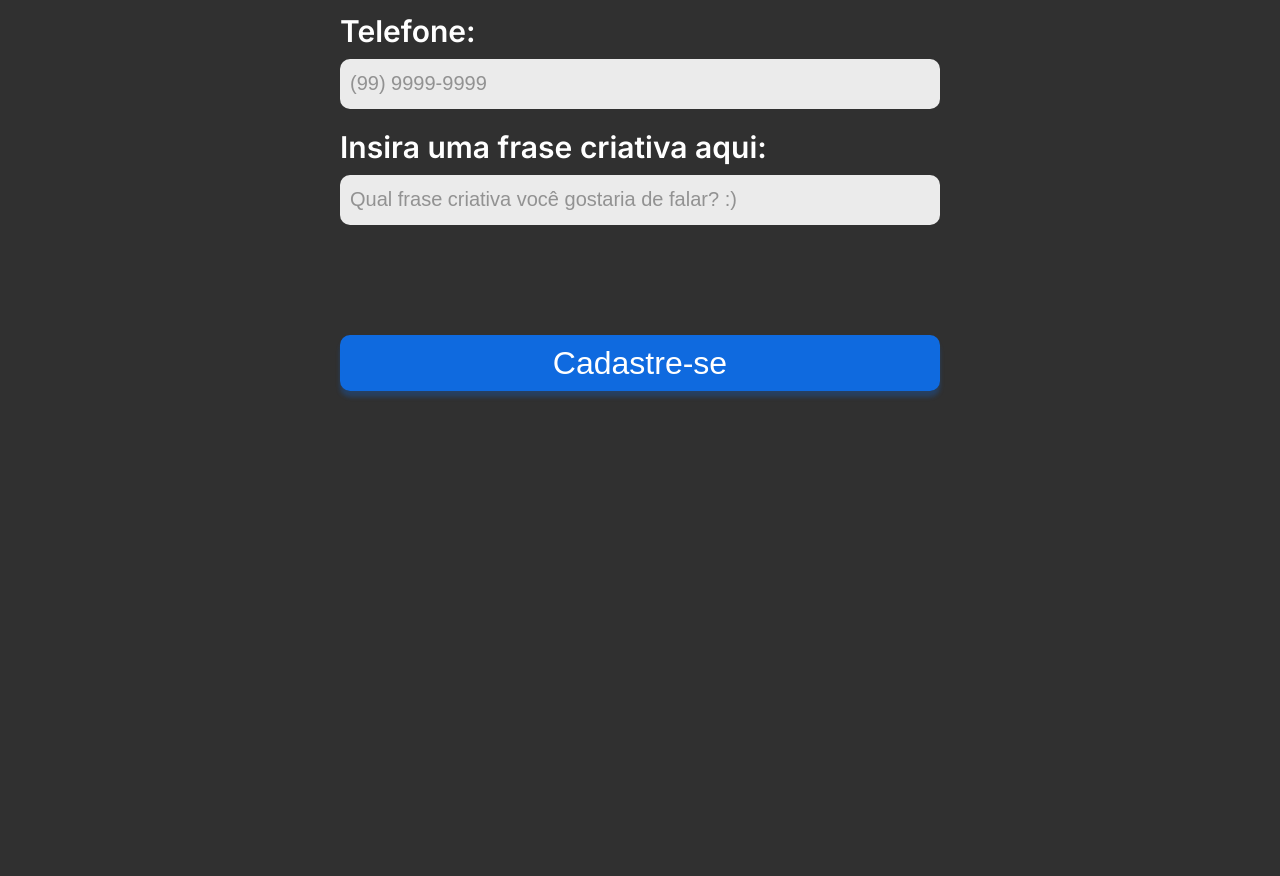
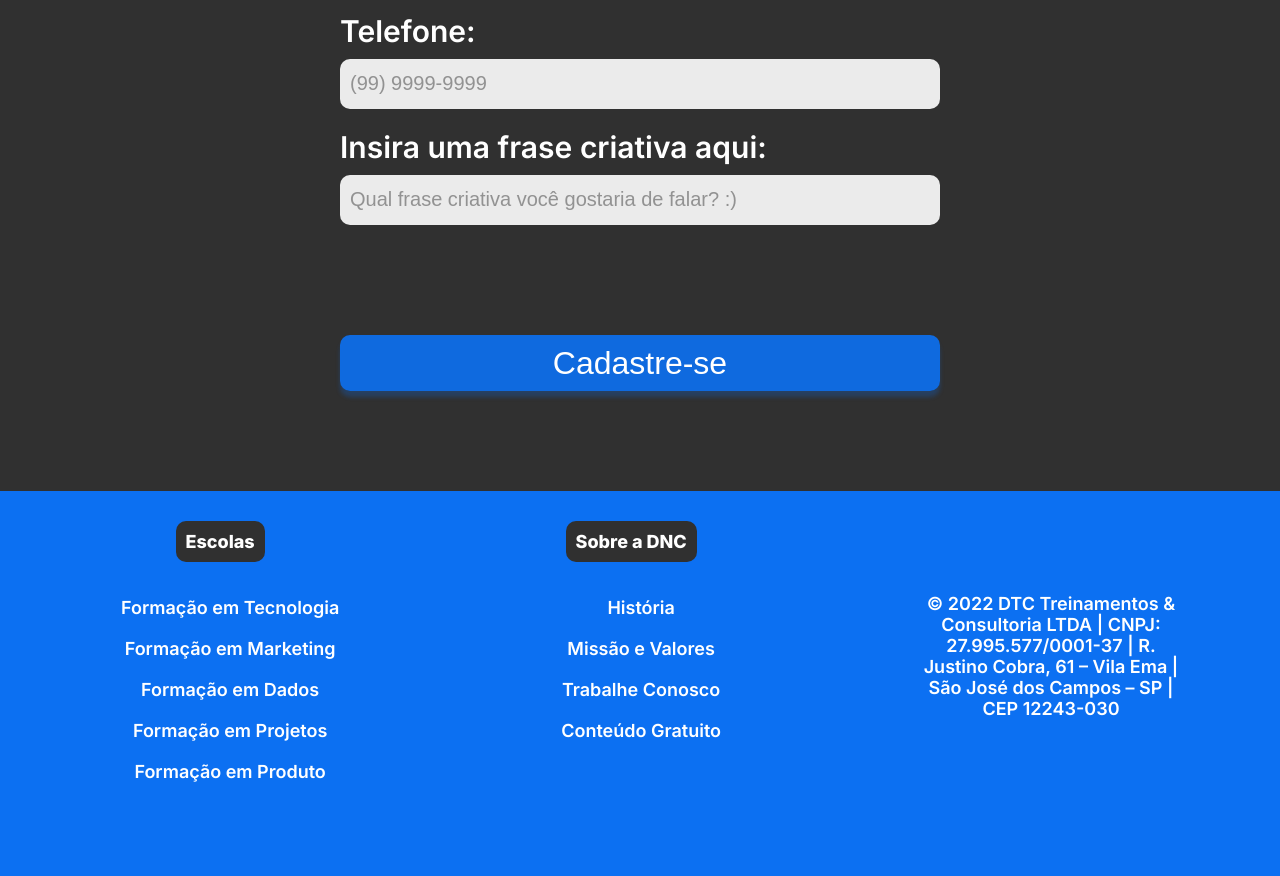
Before and after one commit to mariellima/bootcamp-dnc, a plain HTML site: page index.html in a window 1280 px wide. Shown: the part 1166-2042 px from the top of the page. Before the commit the page ends 1657 px from the top, so only its background shows below. Drawn offline with Linux system fonts and the light colour scheme.

```diff
--- a/estilo.css
+++ b/estilo.css
@@ -15,7 +15,7 @@
             background: linear-gradient(180deg, rgba(12, 112, 242, 0.5) 19.91%, rgba(12, 112, 242, 0) 24.84%), #303030;
             background-repeat: no-repeat;
         }
-
+        /* Menu de Navegação Principal */
         #principal{
             width: 100%;
             height: 100px;
@@ -63,8 +63,8 @@
             box-shadow: 3px 2px 4px 0px #0C70F240;
             cursor: pointer;
         }
+
         /* Secão Principal do site */
-
         section{
             display: flex;
             flex-direction: column;
@@ -100,7 +100,6 @@
             }
 
             /*Formulario */
-
             form{
                 color: white;
                 font-family: var(--fonte-padrao);
@@ -157,3 +156,145 @@
                 box-shadow: 0px 6px 4px 0px rgba(12, 112, 242, 0.25);
                 cursor: pointer;
             }
+
+            /* Footer */
+            footer{
+                width: 100%;
+                background-color: var(--azul-dnc);
+            }
+
+            footer .linha1{
+                display: flex;
+                justify-content: space-around;
+                align-items: center;
+            }
+
+            footer ul{
+                list-style: none;
+                margin: 0px;
+                padding: 0px;
+            }
+
+            footer nav{
+                display: flex;
+                flex-direction: column;
+                align-items: center;
+
+                height: 330px;
+            }
+
+            footer h5{
+                text-align: center;
+                color: white;
+                font-weight: 800;
+                font-size: 18px;
+                font-family: var(--fonte-padrao);
+                background-color: var(--preto-dnc);
+                border-radius: 10px;
+
+                padding: 10px 10px 10px 10px;
+                margin-bottom: 15px;
+            }
+
+            footer ul li{
+                text-align: center;
+                color: white;
+                font-weight: 600;
+                font-size: 18px;
+                font-family: var(--fonte-padrao);
+
+                margin: 20px 0px 5px 20px;
+            }
+
+            footer ul li a:hover{
+                color: var(--cinza-hover);
+            }
+
+            footer ul li a{
+                color: white;
+                text-decoration: none;
+            }
+
+         footer .endereco{
+           font-weight: 600;
+           font-size: 18px;
+           font-family: var(--fonte-padrao);
+           color: white;
+           text-align: center;
+           width: 20%;
+            }
+
+    footer .linha2{
+       height: 35px;
+       display: flex;
+       justify-content: center;
+       margin: 0px;
+       padding: 10px;
+            }
+
+     footer .linha2 a{
+        font-family: var(--fonte-padrao);
+        font-size: 18px;
+        font-weight: 600;
+        color: white;
+        text-decoration: none;
+        padding: 5px;
+            }
+
+     footer .linha2 a:first-child{
+        border-width: 3px solid white;
+            }
+
+     footer .linha2 a:hover{
+         color: var(--cinza-hover);
+            }
+
+@media only screen and (max-width: 600px){
+    /* Menu */
+    #principal{
+        flex-direction: column;
+        height: auto;
+         }
+
+    #menu{
+        flex-direction: column;
+        width: 100%;
+        margin: 0px;
+         }
+
+    #menu a{
+        height: 50px;
+        align-items: center;
+        display: flex;
+
+      }
+
+      #principal button{
+        width: 100%;
+        margin: 0px;
+      }
+
+      /* Section */
+
+      section h1{
+        font-size: 38px;
+      }
+
+      section h2{
+        font-size: 28px;
+        padding-right: 15px;
+        padding-left: 15px;
+      }
+
+      form{
+        width: 95%;
+        font-size: 20px;
+      }
+
+      .checkbox-itens label{
+        font-size: 17px;
+      }
+
+
+
+}
--- a/index.html
+++ b/index.html
@@ -71,5 +71,54 @@
         </form>
     </section>
 
+    <footer>
+        <div class="linha1">
+            <nav>
+                <h5>Escolas</h5>
+                <ul>
+                    <li>
+                        <a href="">Formação em Tecnologia</a>
+                    </li>
+                    <li>
+                        <a href="">Formação em Marketing</a>
+                    </li>
+                    <li>
+                        <a href="">Formação em Dados</a>
+                    </li>
+                    <li>
+                        <a href="">Formação em Projetos</a>
+                    </li>
+                    <li>
+                        <a href="">Formação em Produto</a>
+                    </li>
+                </ul>
+            </nav>
+            <nav>
+                <h5>Sobre a DNC</h5>
+                <ul>
+                    <li>
+                        <a href="">História</a>
+                    </li>
+                    <li>
+                        <a href="">Missão e Valores</a>
+                    </li>
+                    <li>
+                        <a href="">Trabalhe Conosco</a>
+                    </li>
+                    <li>
+                        <a href="">Conteúdo Gratuito</a>
+                    </li>
+                </ul>
+            </nav>
+            <div class="endereco">
+                © 2022 DTC Treinamentos & Consultoria LTDA | CNPJ: 27.995.577/0001-37 | R. Justino Cobra, 61 – Vila Ema | São José dos Campos – SP | CEP 12243-030
+            </div>
+        </div>
+        <div class="linha2">
+           <a href="Termos de Uso"></a>
+           <a href="Política de Privacidade"></a>
+        </div>
+    </footer>
+
 </body>
 </html>
```
